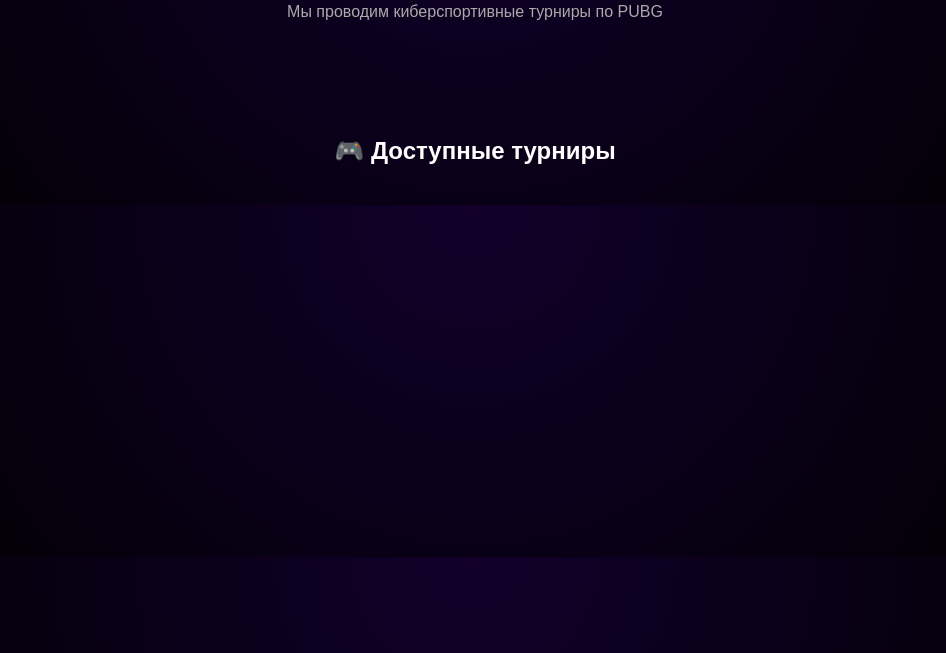
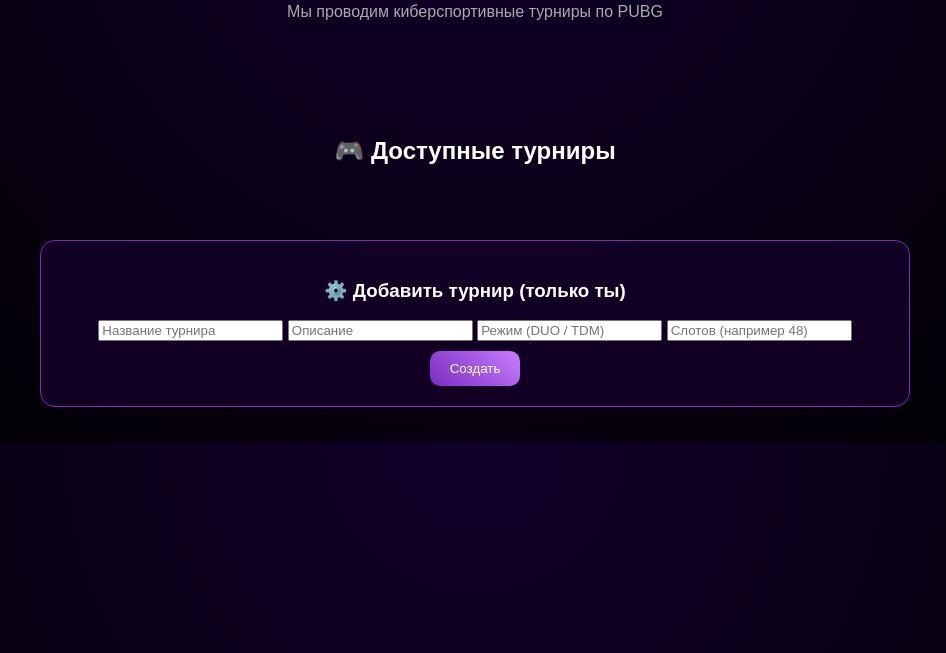
Before and after one commit to Kennykenne/tournament-site, a website: page public/index.html in a window 1280 px wide. Shown: the part 147-800 px from the top of the page, without its empty margins (165-1111 px from the left). Drawn offline with Linux system fonts and the light colour scheme; no server answers.

Commit message:
add tournament create

```diff
--- a/public/index.html
+++ b/public/index.html
@@ -106,7 +106,36 @@ function openTournament(id) {
 }
 
 loadTournaments();
+
+async function createTournament() {
+  const name = document.getElementById("t_name").value;
+  const description = document.getElementById("t_desc").value;
+  const mode = document.getElementById("t_mode").value;
+  const maxSlots = document.getElementById("t_slots").value;
+
+  await fetch("https://tournament-site-ih81.onrender.com/create-tournament", {
+    method: "POST",
+    headers: {
+      "Content-Type": "application/json"
+    },
+    body: JSON.stringify({ name, description, mode, maxSlots })
+  });
+
+  alert("Турнир создан");
+  loadTournaments();
+}
 </script>
+<div class="section">
+  <div class="card">
+    <h3>⚙️ Добавить турнир (только ты)</h3>
 
+    <input id="t_name" placeholder="Название турнира">
+    <input id="t_desc" placeholder="Описание">
+    <input id="t_mode" placeholder="Режим (DUO / TDM)">
+    <input id="t_slots" placeholder="Слотов (например 48)">
+
+    <button class="btn" onclick="createTournament()">Создать</button>
+  </div>
+</div>
 </body>
 </html>
```
